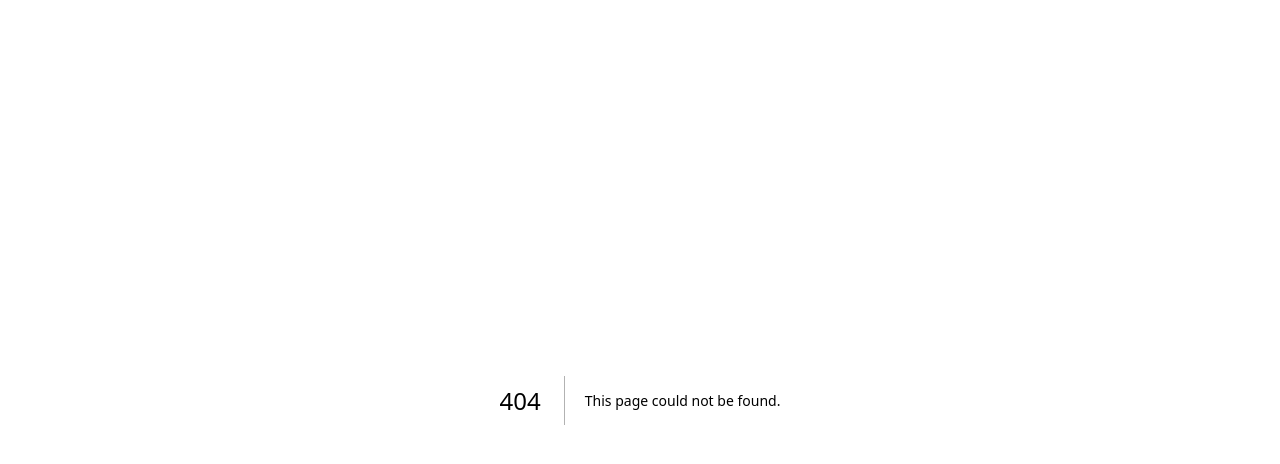
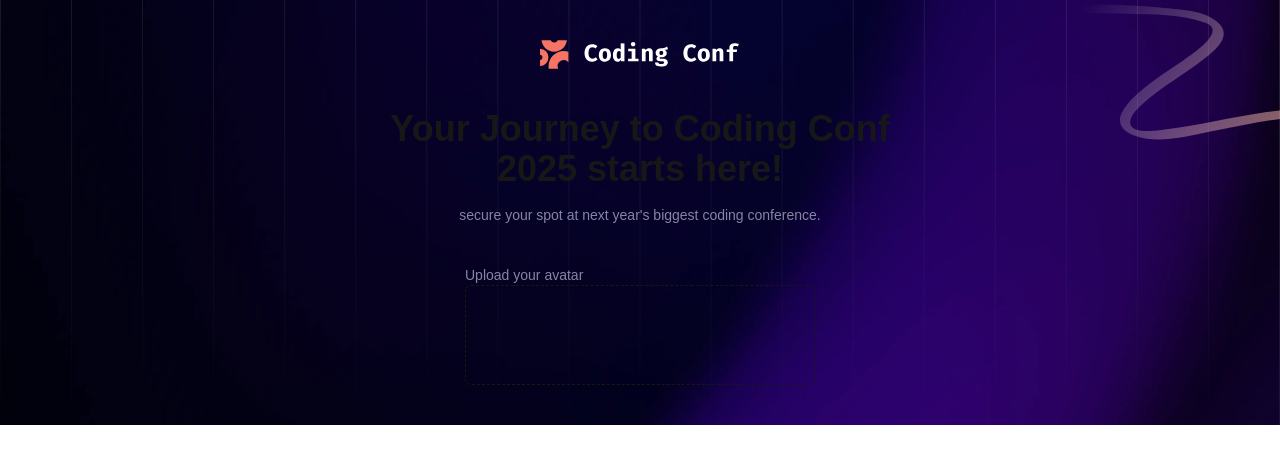
Before and after one commit to stkeys/nextjs-mini-project, a Next.js app: page /ticket-form in a window 1280 px wide. Before the commit this address had no page. Shown: the top 464 px of the page. Built offline with nearby package versions, Linux system fonts and the light colour scheme.

Commit message:
continued

```diff
--- a/src/app/page.tsx
+++ /dev/null
@@ -1,9 +0,0 @@
-export default function Home(){
-  return(
-    <div className="w-full bg-white text-[#000] p-10">
-      <div>
-        <h1>Cook the food</h1>
-      </div>
-    </div>
-  )
-}
--- /dev/null
+++ b/src/app/ticket-form/Background.tsx
@@ -0,0 +1,33 @@
+import Image from "next/image";
+
+
+const Background = () => {
+  return (
+    <div>
+      <Image
+        src="/assets/images/background-desktop.png"
+        alt="Main Background"
+        fill
+        style={{ objectFit: 'cover', zIndex: -1 }}
+        priority
+      />
+      <Image
+        src="/assets/images/pattern-lines.svg"
+        alt="Pattern Background"
+        fill
+        style={{ objectFit: 'cover', zIndex: -1 }}
+        priority
+      />
+      <Image
+        src="/assets/images/pattern-squiggly-line-top.svg"
+        alt="Pattern Top Background"
+        width={300}
+        height={200}
+        className="absolute top-0 right-0 z-0 object-contain"
+        priority
+      />
+    </div>
+  )
+}
+
+export default Background
--- /dev/null
+++ b/src/app/ticket-form/page.tsx
@@ -0,0 +1,29 @@
+import Background from "./Background";
+import Image from "next/image";
+
+
+export default function TicketForm(){
+  return(
+    <div className="relative w-full p-10">
+      <Background />
+      <div className="relative z-10 flex items-center justify-center flex-col space-y-10">
+        <Image
+          src="/assets/images/logo-full.svg"
+          alt="Logo"
+          width={200}
+          height={50}
+        />
+        <div className="text-center space-y-4 ">
+          <h1 className="text-4xl font-extrabold">Your Journey to Coding Conf <br/>2025 starts here!</h1>
+          <p className="text-sm text-[hsl(245,15%,58%)]">secure your spot at next year's biggest coding conference. </p>
+        </div>
+        <div className="w-[350px]  justify-start">
+          <p className="text-sm text-[hsl(245,15%,58%)] ">Upload your avatar</p>
+          <div className="w-full h-25 bg-transparent border border-dashed rounded-md" >
+
+          </div>
+        </div>
+      </div>
+    </div>
+  )
+}
```
